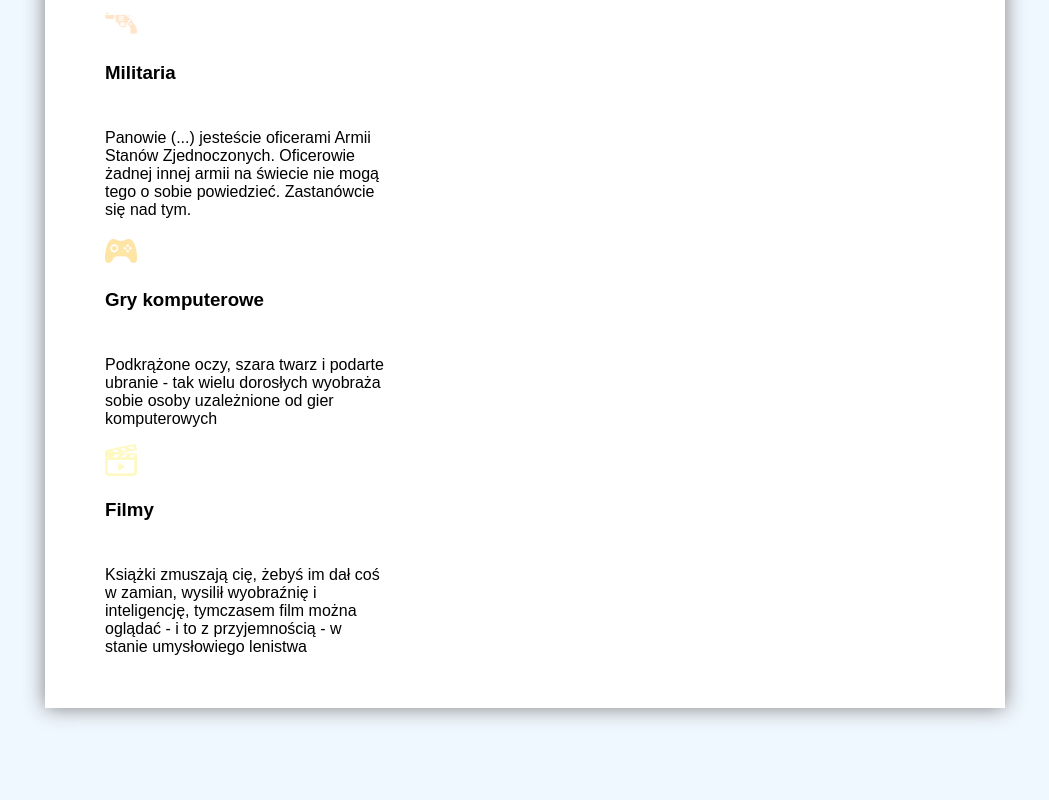
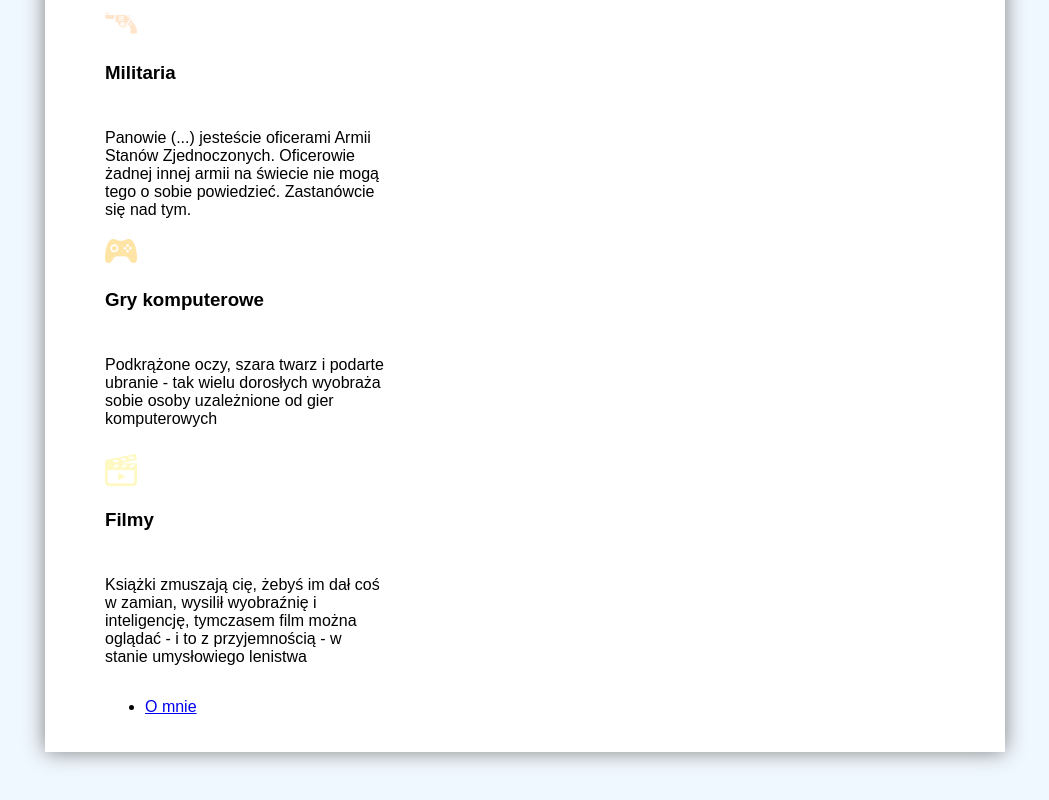
Before and after one commit to OrlikQ/cv-norbert, a plain HTML site: page index.html in a window 1280 px wide. Shown: the part 1136-1936 px from the top of the page, without its empty margins (115-1164 px from the left). Before the commit the page ends 1892 px from the top, so only its background shows below. Drawn offline with Linux system fonts and the light colour scheme.

Commit message:
add about me page

```diff
--- a/index.html
+++ b/index.html
@@ -24,6 +24,7 @@
             <main>
                 <section>
                     <h2> O mnie</h2>
+
                     <p>
                             Mam na imię <b>Norbert</b>. Bardzo lubię suchać muzyki i biegać po lasach z plastikowymi karabinami.
                     </p>
@@ -57,15 +58,24 @@
                             Zastanówcie się nad tym.
                         </p>
                         <li><img src="images/iconmonstr-gamepad-17-32.png"/><h3> Gry komputerowe</h3></li>
-                        <p>
-                        Podkrążone oczy, szara twarz i podarte ubranie -
+
+                        <li>
+                            <p> Podkrążone oczy, szara twarz i podarte ubranie -
                         tak wielu dorosłych wyobraża sobie osoby uzależnione od gier komputerowych
                         </p>
+
+                        </li>
                         <li><img src="images/iconmonstr-video-9-32.png"/><h3> Filmy</h3></li>
                         <p>
                             Książki zmuszają cię, żebyś im dał coś w zamian, wysilił wyobraźnię i inteligencję,
                             tymczasem film można oglądać - i to z przyjemnością - w stanie umysłowiego lenistwa
+
                         </p>
+                    </ul>
+                    <ul>
+                        <li>
+                            <a href="./o-mnie.html">O mnie</a>
+                        </li>
                     </ul>
                 </section>
             </main>
--- a/style.css
+++ b/style.css
@@ -17,7 +17,7 @@ span {
     color:blueviolet;
 }
 .main-heading{
-    color: pink;
+    color: green;
 }
 .container {
     box-shadow: 0 0 20px gray;
```
Also changed, not shown: o-mnie.html (added, +19 -0 lines).
